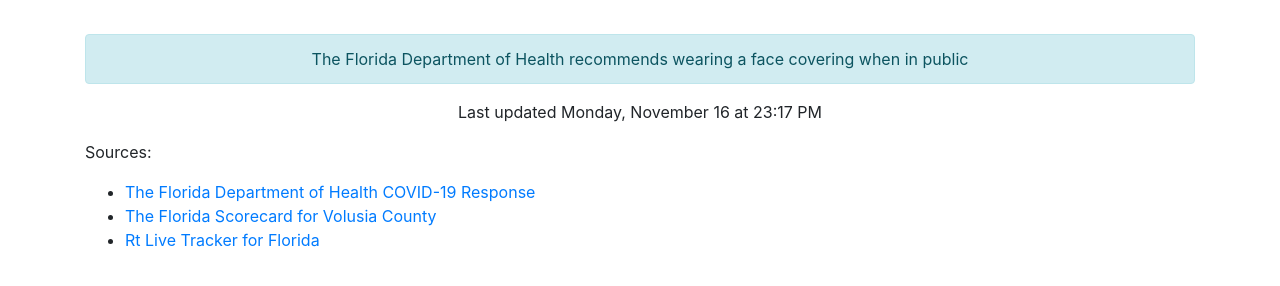
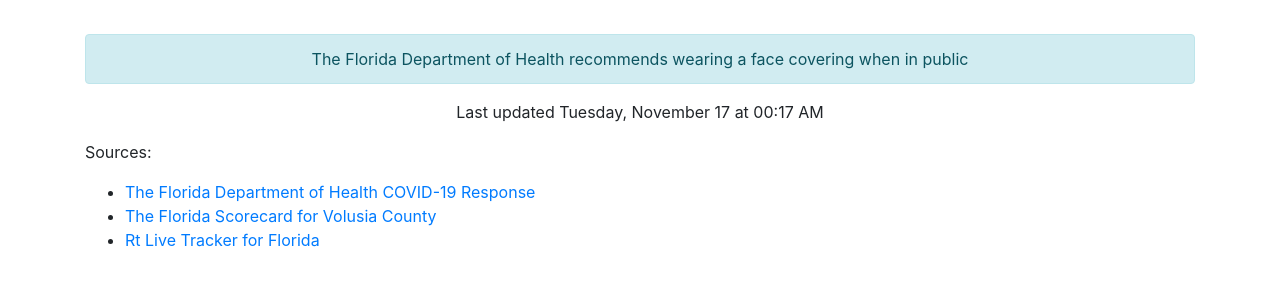
Before and after one commit to thinkjson/timeforchurch, a Jekyll site: the page built from index.md, in a window 1280 px wide. Shown: the part 586-872 px from the top of the page. Built offline with Jekyll 4.4.1, drawn with Linux system fonts in a browser that asks for light colours; our own code applies the rules of GitHub Pages for plain Markdown files.

Commit message:
Updating data

```diff
--- a/_includes/data.html
+++ b/_includes/data.html
@@ -10,4 +10,4 @@
     <div class="outcome text-success">YES</div>
     <div class="alert alert-info" role="alert">The Florida Department of Health recommends wearing a face covering when in public</div>
 
-    <p>Last updated Monday, November 16 at 23:17 PM</p>
+    <p>Last updated Tuesday, November 17 at 00:17 AM</p>
```
